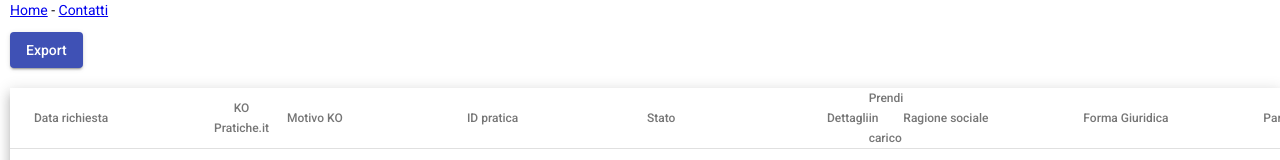
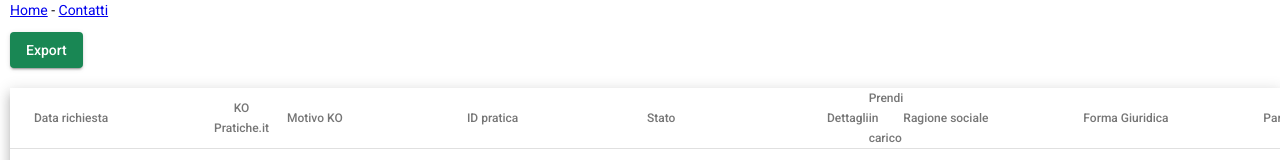
Before and after one commit to Brodka1981/prova, an Angular app: page / in a window 1280 px wide. Shown: the top 160 px of the page. Built offline with nearby package versions, Linux system fonts and the light colour scheme; no server answers.

Commit message:
changed button export color

```diff
--- a/src/app/componenti/index/index.component.html
+++ b/src/app/componenti/index/index.component.html
@@ -1,7 +1,7 @@
 <p></p>
 
 <div>
-  <button (click)="exportArray()" mat-raised-button color="primary">Export</button>
+  <button style="background-color:#198754;" (click)="exportArray()" mat-raised-button color="primary">Export</button>
 </div>
 <br/>
 <div style="width:100%" class="mat-elevation-z8">
```
